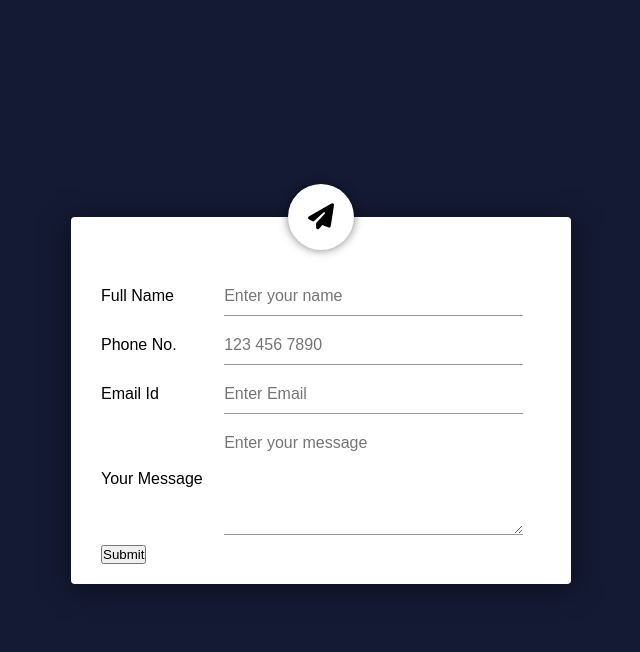
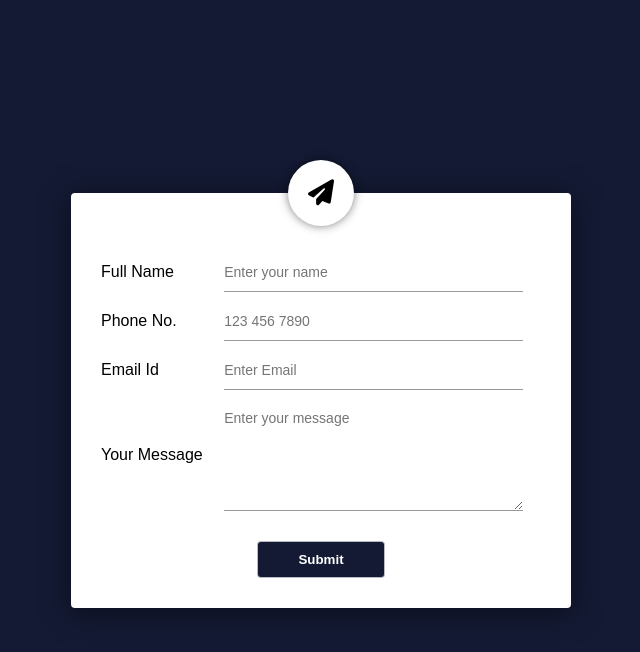
Before and after one commit to mrghkh12/Vanilla-js-Form-Validation, a plain HTML site: page index.html in a window 1280 px wide. Shown: the whole page, without its empty margins (319-959 px from the left). Drawn offline with Linux system fonts and the light colour scheme.

Commit message:
feat(style.css): set style for form btn
and set transition for input elements

```diff
--- a/css/style.css
+++ b/css/style.css
@@ -56,3 +56,31 @@
     color: #333;
     font-size: 16px;
 }
+.container form .input-group input:focus::placeholder,
+.container form .input-group textarea:focus::placeholder{
+    letter-spacing: 2px;
+}
+
+.container form .input-group ::placeholder{
+    font-size: 14px;
+    transition: 0.2s;
+}
+
+.container form .form-btn{
+    background: #141a34;
+    color: #fff;
+    border-radius: 4px;
+    border: 1px solid rgba(255, 255, 255, 0.7);
+    padding: 10px 40px;
+    outline: 0;
+    cursor: pointer;
+    display: block;
+    margin: 30px auto 10px;
+    transition: 0.3s;
+    font-weight: 600;
+}
+.container form .form-btn:hover{
+    background: #fff;
+    color: #141a34;
+    border-color: #141a34;
+}
--- a/index.html
+++ b/index.html
@@ -34,7 +34,7 @@
                 <textarea rows="5" placeholder="Enter your message"></textarea>
             </div>
 
-            <button>Submit</button>
+            <button class="form-btn">Submit</button>
         </form>
     </div>
 
```
